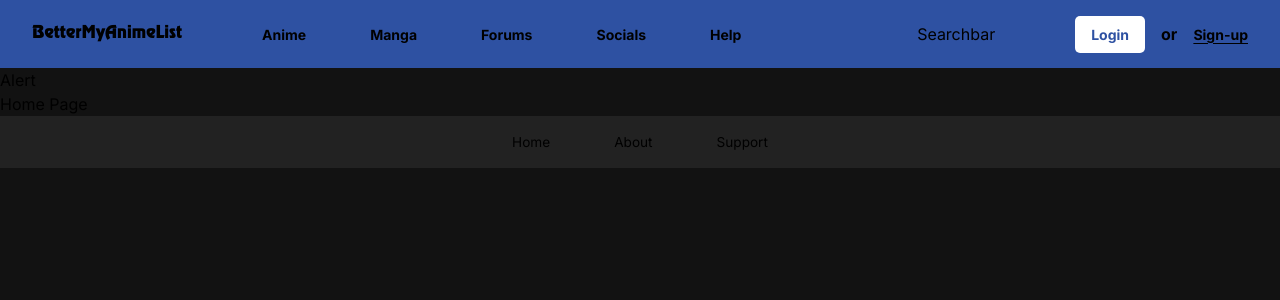
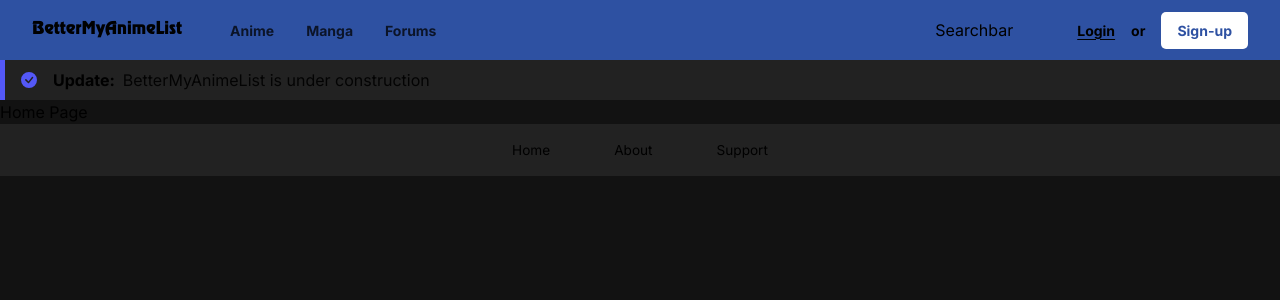
Before and after one commit to szy-kenn/better-myanimelist, a Next.js app: page /home in a window 1280 px wide. Shown: the top 300 px of the page. Built offline with nearby package versions, Linux system fonts and the light colour scheme; no server answers; the database is empty.

Commit message:
added hover

```diff
--- a/package.json
+++ b/package.json
@@ -20,6 +20,7 @@
         "next": "^13.5.2",
         "react": "18.2.0",
         "react-dom": "18.2.0",
+        "react-icons": "^4.11.0",
         "typescript": "5.2.2"
     },
     "devDependencies": {
--- a/src/components/MainPage/index.tsx
+++ b/src/components/MainPage/index.tsx
@@ -1,8 +1,13 @@
 import React from "react";
-import Navbar from "../Navbar";
+import Alert from "../Navbar/Alert";
 const MainPage = () => {
     return (
         <>
+            <Alert
+                message="BetterMyAnimeList is under construction"
+                type="info"
+                heading="Update"
+            />
             <div>Home Page</div>
         </>
     );
--- a/src/components/Navbar/Alert.tsx
+++ b/src/components/Navbar/Alert.tsx
@@ -1,7 +1,27 @@
 import React from "react";
+import "@/sass/alert.scss";
+import { BsCheckCircleFill } from "react-icons/bs";
 
-const Alert = () => {
-    return <div>Alert</div>;
+type AlertType = "success" | "danger" | "warning" | "info";
+
+const Alert = ({
+    heading,
+    message,
+    type,
+}: {
+    heading: string;
+    message: string;
+    type: AlertType;
+}) => {
+    return (
+        <div className={"alert-container" + " " + type}>
+            <BsCheckCircleFill />
+            <div>
+                <h1>{heading}:</h1>
+                <p>{message}</p>
+            </div>
+        </div>
+    );
 };
 
 export default Alert;
--- a/src/components/Navbar/index.tsx
+++ b/src/components/Navbar/index.tsx
@@ -29,23 +29,14 @@ const Navbar = () => {
                         {" "}
                         <p>Forums</p>
                     </Link>
-                    <Link href={"/socials"}>
-                        {" "}
-                        <p>Socials</p>
-                    </Link>
-                    <Link href={"/help"}>
-                        {" "}
-                        <p>Help</p>
-                    </Link>
                 </div>
                 <Searchbar />
                 <div className="login-container">
-                    <button>Login</button>
+                    <p>Login</p>
                     <span>or</span>
-                    <p>Sign-up</p>
+                    <button>Sign-up</button>
                 </div>
             </div>
-            <Alert />
         </>
     );
 };
--- /dev/null
+++ b/src/sass/alert.scss
@@ -0,0 +1,59 @@
+.alert-container {
+    position: relative;
+    width: 100%;
+    padding: 0.5rem 1rem;
+    background: #222;
+    display: flex;
+    align-items: center;
+    gap: 1rem;
+
+    div {
+        display: flex;
+        align-items: center;
+        gap: 0.5rem;
+        text-overflow: ellipsis;
+
+        h1 {
+            font-weight: bold;
+        }
+
+        p {
+            opacity: 0.9;
+            text-wrap: nowrap;
+        }
+    }
+
+    svg {
+        position: relative;
+        height: 100%;
+    }
+
+    &.success {
+        border-left: 5px solid #00cc99;
+        svg {
+            fill: #00cc99;
+        }
+    }
+
+    &.info {
+        border-left: 5px solid #5458f7;
+
+        svg {
+            fill: #5458f7;
+        }
+    }
+
+    &.danger {
+        border-left: 5px solid #eb5757;
+        svg {
+            fill: #eb5757;
+        }
+    }
+
+    &.warning {
+        border-left: 5px solid #f2c94d;
+        svg {
+            fill: #f2c94d;
+        }
+    }
+}
--- a/src/sass/navbar.scss
+++ b/src/sass/navbar.scss
@@ -5,9 +5,9 @@
     justify-content: space-between;
     position: relative;
     width: 100%;
-    height: 68px;
+    height: 60px;
     background: #2e51a2;
-    gap: 1rem;
+    // gap: 1rem;
 
     .navbar-title {
         padding: 1rem 2rem;
@@ -25,10 +25,13 @@
             font-size: 0.875rem;
             font-weight: bold;
             height: 100%;
-            padding: 1rem 2rem;
+            padding: 0.5rem 1rem;
+            opacity: 0.75;
+            transition: all 0.1s ease;
 
             &:hover {
-                background: #5f8efa;
+                opacity: 1;
+                // background: #222;
             }
         }
     }
@@ -64,5 +67,9 @@
             text-decoration: underline;
             text-underline-offset: 2.5px;
         }
+
+        span {
+            font-size: 0.875rem;
+        }
     }
 }
```
Also changed, not shown: 1 other file (tests, documents, lock files or other folders).
